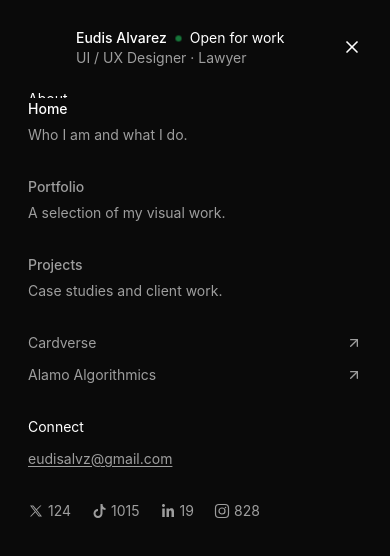
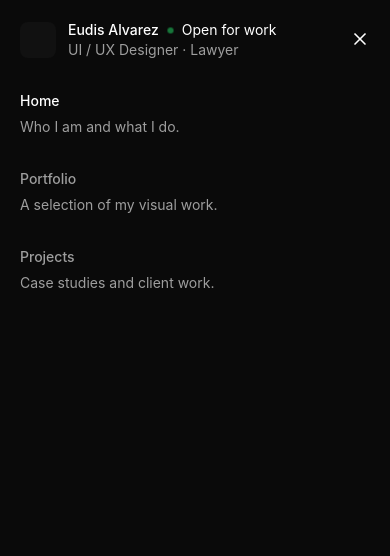
Before and after one commit to eudisalvz/portfolio-claude, a Next.js app: page / in a window 390 px wide. Both pictures are taken after a click on the button 352 px from the left and 48 px from the top of the page. Shown: the top 556 px of the page. Built offline with nearby package versions, Linux system fonts and the light colour scheme; grey boxes are pictures that could not be loaded; a web font is replaced by a local one.

Commit message:
fix: proper iOS scroll lock with scrollY restore, fixed overlay no layout push

```diff
--- a/app/components/MobileHeader.tsx
+++ b/app/components/MobileHeader.tsx
@@ -1,6 +1,6 @@
 "use client";
 
-import { useState } from "react";
+import { useState, useEffect, useRef } from "react";
 import Link from "next/link";
 import { usePathname } from "next/navigation";
 
@@ -13,12 +13,40 @@ const navItems = [
 export default function MobileHeader() {
   const [open, setOpen] = useState(false);
   const pathname = usePathname();
+  const scrollY = useRef(0);
+
+  useEffect(() => {
+    if (open) {
+      scrollY.current = window.scrollY;
+      document.body.style.position = "fixed";
+      document.body.style.top = `-${scrollY.current}px`;
+      document.body.style.left = "0";
+      document.body.style.right = "0";
+      document.body.style.overflow = "hidden";
+    } else {
+      document.body.style.position = "";
+      document.body.style.top = "";
+      document.body.style.left = "";
+      document.body.style.right = "";
+      document.body.style.overflow = "";
+      window.scrollTo(0, scrollY.current);
+    }
+    return () => {
+      document.body.style.position = "";
+      document.body.style.top = "";
+      document.body.style.left = "";
+      document.body.style.right = "";
+      document.body.style.overflow = "";
+    };
+  }, [open]);
+
+  // Close menu on navigation
+  useEffect(() => { setOpen(false); }, [pathname]);
 
   return (
-    <div style={{ position: "relative", zIndex: 1 }}>
-
-      {/* Header — always visible, single video instance */}
-      <div style={{ display: "flex", alignItems: "center", justifyContent: "space-between", width: "100%", position: "relative", zIndex: 51 }}>
+    <>
+      {/* Always-visible header */}
+      <div style={{ display: "flex", alignItems: "center", justifyContent: "space-between", width: "100%" }}>
         <div style={{ display: "flex", alignItems: "center", gap: "12px" }}>
           <div style={{ width: 36, height: 36, borderRadius: 8, overflow: "hidden", flexShrink: 0 }}>
             <video src="/hero.mp4" autoPlay loop muted playsInline
@@ -47,25 +75,48 @@ export default function MobileHeader() {
         </button>
       </div>
 
-      {/* Menu — absolute, expands below header, no fixed positioning */}
+      {/* Menu — fixed overlay, opacity toggle, no mount/unmount */}
       <div style={{
-        position: "absolute",
-        top: "calc(100% + 30px)",
-        left: "-20px",
-        right: "-20px",
+        position: "fixed",
+        top: 0, left: 0, right: 0, bottom: 0,
         background: "#0A0A0A",
-        zIndex: 50,
-        padding: "0 20px 30px",
+        zIndex: 200,
+        padding: "20px",
+        boxSizing: "border-box",
         display: "flex",
         flexDirection: "column",
-        gap: "30px",
         opacity: open ? 1 : 0,
         pointerEvents: open ? "auto" : "none",
-        transform: open ? "translateY(0)" : "translateY(-8px)",
-        transition: "opacity 0.2s ease, transform 0.2s ease",
+        transition: "opacity 0.15s ease",
       }}>
+        {/* Header inside overlay */}
+        <div style={{ display: "flex", alignItems: "center", justifyContent: "space-between", width: "100%", marginBottom: "30px" }}>
+          <div style={{ display: "flex", alignItems: "center", gap: "12px" }}>
+            <div style={{ width: 36, height: 36, borderRadius: 8, background: "#111", flexShrink: 0, overflow: "hidden" }}>
+              <video src="/hero.mp4" autoPlay loop muted playsInline
+                style={{ width: "100%", height: "100%", objectFit: "cover" }} />
+            </div>
+            <div>
+              <div style={{ display: "flex", alignItems: "center", gap: "8px" }}>
+                <span style={{ color: "#fff", fontSize: 14, fontWeight: 500, lineHeight: "20px" }}>Eudis Alvarez</span>
+                <span className="animate-pulse-dot" style={{ width: 7, height: 7, borderRadius: "50%", background: "#22C55E", display: "inline-block", flexShrink: 0 }} />
+                <span style={{ color: "#fff", fontSize: "var(--fs-body)", lineHeight: "20px" }}>Open for work</span>
+              </div>
+              <span style={{ color: "#9E9E9E", fontSize: "var(--fs-body)", lineHeight: "20px", display: "block" }}>UI / UX Designer · Lawyer</span>
+            </div>
+          </div>
+          <button onClick={() => setOpen(false)}
+            style={{ background: "none", border: "none", cursor: "pointer", padding: "0", flexShrink: 0 }}>
+            <svg width="20" height="20" viewBox="0 0 24 24" fill="none" stroke="#fff" strokeWidth="2" strokeLinecap="round">
+              <line x1="18" y1="6" x2="6" y2="18" /><line x1="6" y1="6" x2="18" y2="18" />
+            </svg>
+          </button>
+        </div>
+
+        {/* Nav items */}
+        <div style={{ display: "flex", flexDirection: "column", gap: "30px" }}>
           {navItems.map((item) => (
-          <Link key={item.label} href={item.href} onClick={() => setOpen(false)}
+            <Link key={item.label} href={item.href}
               style={{ textDecoration: "none" }}>
               <span style={{
                 color: pathname === item.href ? "#fff" : "#9E9E9E",
@@ -83,7 +134,7 @@ export default function MobileHeader() {
             </Link>
           ))}
         </div>
-
       </div>
+    </>
   );
 }
```
Lines whose indentation alone changed are shown as unchanged.
